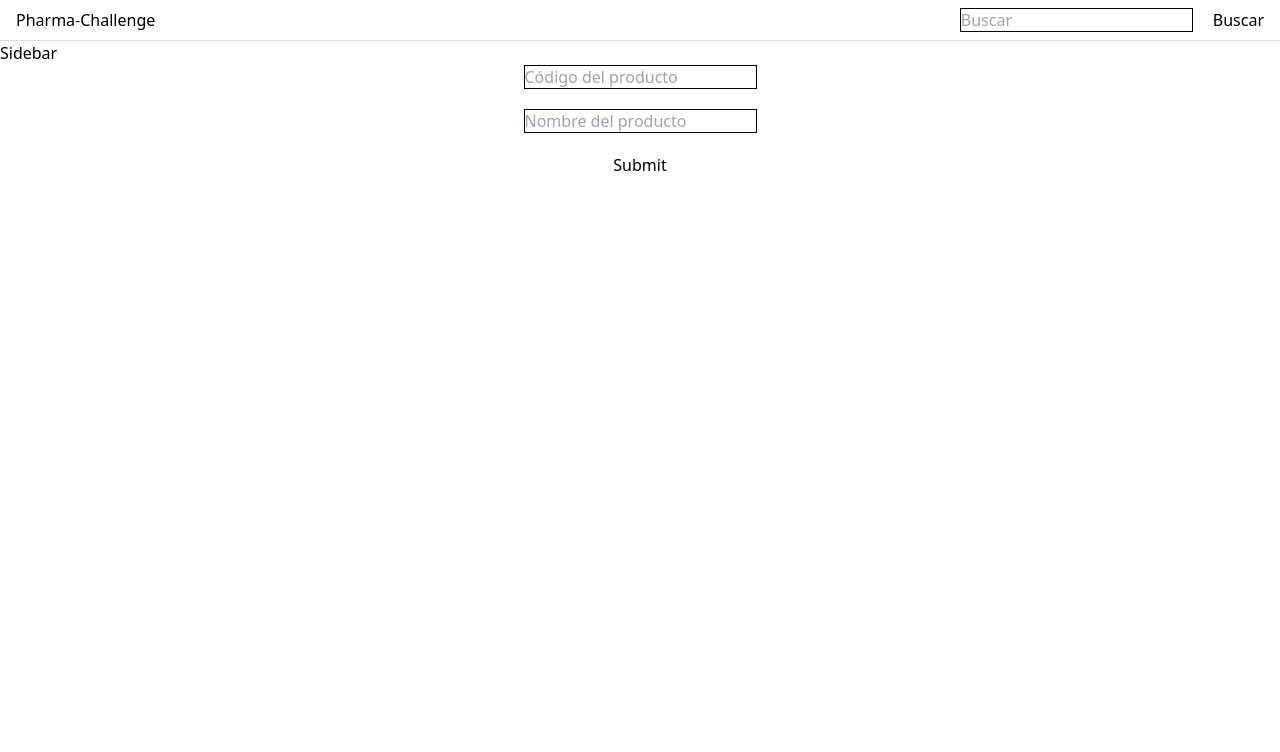
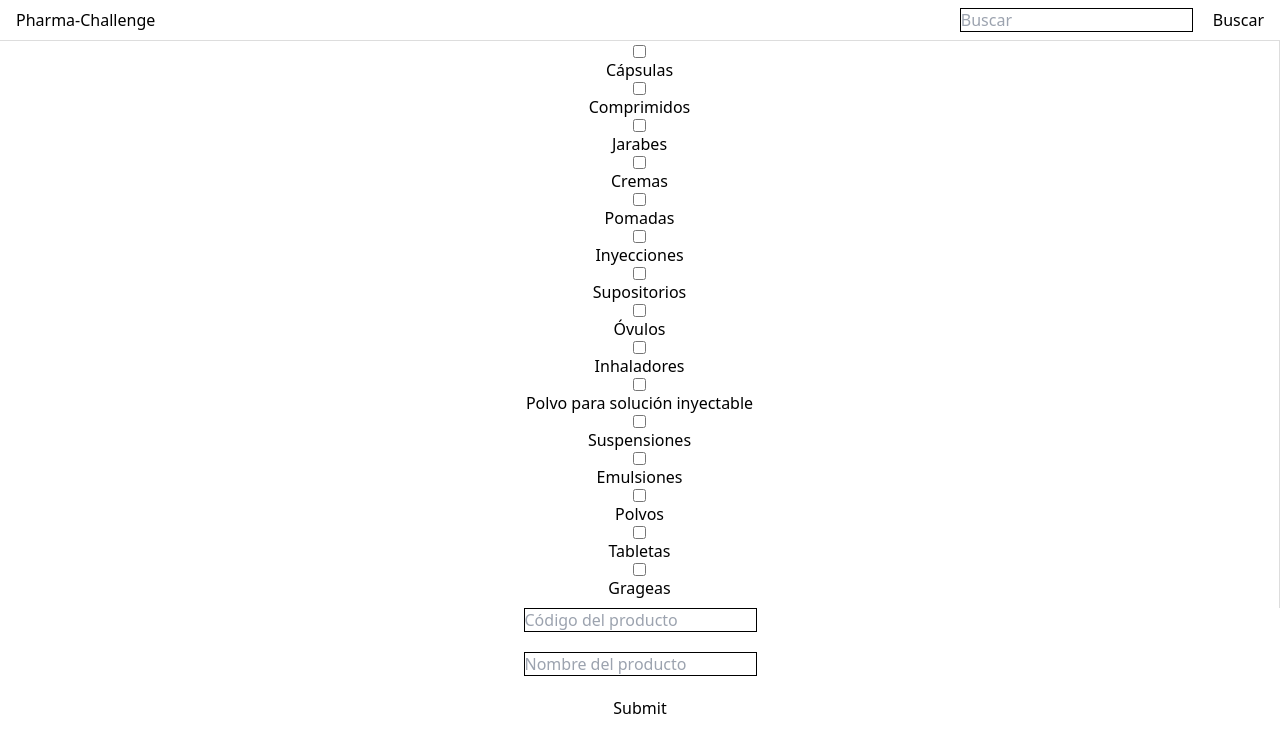
Before and after one commit to ikornzaft/pharma-challenge, a Next.js app: page /create in a window 1280 px wide. Shown: the top 752 px of the page. Built offline with nearby package versions, Linux system fonts and the light colour scheme; no server answers.

Commit message:
Feat: add formas-farmaceuticas filter

```diff
--- a/src/components/Navbar.tsx
+++ b/src/components/Navbar.tsx
@@ -1,6 +1,7 @@
 import React from 'react';
 import styled from 'styled-components';
 import { SearchForm } from './SearchForm';
+import Link from 'next/link';
 
 const Nav = styled.nav`
   background-color: #fff;
@@ -9,12 +10,14 @@ const Nav = styled.nav`
   display: flex;
   justify-content: space-between;
   align-items: center;
+  position: fixed;
+  width: 100%;
 `;
 
 export const Navbar = () => {
   return (
     <Nav>
-      <h1>Pharma-Challenge</h1>
+      <Link href="/">Pharma-Challenge</Link>
       <SearchForm />
     </Nav>
   );
--- a/src/components/Sidebar.tsx
+++ b/src/components/Sidebar.tsx
@@ -1,5 +1,63 @@
-import React from 'react';
+import { FiltersContext } from '@/context/filters';
+import React, { FC, useContext, useState } from 'react';
+import styled from 'styled-components';
+import { formaFarmaceutica } from '@/data/';
+import { Checkbox } from './common';
 
-export const Sidebar = () => {
-  return <div>Sidebar</div>;
+const SidebarWrapper = styled.div`
+  background-color: #fff;
+  border-right: 1px solid #ddd;
+  padding: 0.5rem 1rem;
+  display: flex;
+  justify-content: space-between;
+  align-items: center;
+  flex-direction: column;
+`;
+
+export const Sidebar: FC = () => {
+  const [selectedFormasFarmaceuticas, setSelectedFormasFarmaceuticas] =
+    useState<string[]>([]);
+  const { setFormasFilter } = useContext(FiltersContext);
+
+  const handleFormasFarmaceuticasChange = (
+    event: React.ChangeEvent,
+    forma: string
+  ) => {
+    const target = event.target as HTMLInputElement;
+    if (target.checked) {
+      const newSelection = [...selectedFormasFarmaceuticas, forma];
+      setSelectedFormasFarmaceuticas(newSelection);
+      setFormasFilter(newSelection);
+    } else {
+      const newSelection = selectedFormasFarmaceuticas.filter(
+        (selectedForma) => selectedForma !== forma
+      );
+      setSelectedFormasFarmaceuticas(newSelection);
+      setFormasFilter(newSelection);
+    }
+  };
+
+  return (
+    <SidebarWrapper>
+      {formaFarmaceutica.map((forma) => (
+        <div key={forma}>
+          <Checkbox
+            type="checkbox"
+            id={forma}
+            value={forma}
+            checked={selectedFormasFarmaceuticas.includes(forma)}
+            onChange={(event) => handleFormasFarmaceuticasChange(event, forma)}
+          />
+          <label htmlFor={forma}>{forma}</label>
+        </div>
+      ))}
+    </SidebarWrapper>
+  );
 };
+
+// codigo_filter: string;
+// nombre_filter: string;
+// forma_farmaceutica_filter: string[];
+// fabricante_filter: string[];
+// procedencia_filter: string[];
+// titular_filter: string[];
--- /dev/null
+++ b/src/components/common/Checkbox.tsx
@@ -0,0 +1,35 @@
+import React, { FC } from 'react';
+import styled from 'styled-components';
+
+interface Props {
+  onChange: React.ChangeEventHandler<HTMLInputElement>;
+  checked: boolean;
+  value: string;
+  [x: string]: any;
+}
+
+const Wrapper = styled.div`
+  display: flex;
+  justify-content: center;
+  align-items: center;
+`;
+
+const InputCheckbox = styled.input`
+  width: 100%;
+  height: 100%;
+  border: 1px solid #000;
+`;
+
+export const Checkbox: FC<Props> = ({ onChange, checked, value }) => {
+  return (
+    <Wrapper>
+      <InputCheckbox
+        type="checkbox"
+        id={value}
+        value={value}
+        onChange={onChange}
+        checked={checked}
+      />
+    </Wrapper>
+  );
+};
--- a/src/components/common/index.ts
+++ b/src/components/common/index.ts
@@ -1 +1,2 @@
 export * from './CustomInput';
+export * from './Checkbox';
--- a/src/context/filters/FiltersContext.tsx
+++ b/src/context/filters/FiltersContext.tsx
@@ -8,6 +8,7 @@ interface ContextProps {
   procedencia_filter: string[];
   titular_filter: string[];
   setNameFilter: (name: string) => void;
+  setFormasFilter: (formas: string[]) => void;
 }
 
 export const FiltersContext = createContext({} as ContextProps);
--- a/src/context/filters/FiltersProvider.tsx
+++ b/src/context/filters/FiltersProvider.tsx
@@ -29,6 +29,10 @@ export const FiltersProvider: FC<Props> = ({ children }) => {
 
   const setNameFilter = (name: string) => {
     dispatch({ type: '[FILTERS] SET NAME FILTER', payload: name });
+  };
+
+  const setFormasFilter = (formas: string[]) => {
+    dispatch({ type: '[FILTERS] SET FORMAS FILTER', payload: formas });
   };
 
   // const getAllItems = async () => {
@@ -94,7 +98,9 @@ export const FiltersProvider: FC<Props> = ({ children }) => {
   // };
 
   return (
-    <FiltersContext.Provider value={{ ...state, setNameFilter }}>
+    <FiltersContext.Provider
+      value={{ ...state, setNameFilter, setFormasFilter }}
+    >
       {children}
     </FiltersContext.Provider>
   );
--- a/src/context/filters/filtersReducer.ts
+++ b/src/context/filters/filtersReducer.ts
@@ -1,9 +1,14 @@
 import { FilterState } from './FiltersProvider';
 
-type FiltersActionType = {
-  type: '[FILTERS] SET NAME FILTER';
-  payload: string;
-};
+type FiltersActionType =
+  | {
+      type: '[FILTERS] SET NAME FILTER';
+      payload: string;
+    }
+  | {
+      type: '[FILTERS] SET FORMAS FILTER';
+      payload: string[];
+    };
 
 export const filtersReducer = (
   state: FilterState,
@@ -15,6 +20,11 @@ export const filtersReducer = (
         ...state,
         nombre_filter: action.payload,
       };
+    case '[FILTERS] SET FORMAS FILTER':
+      return {
+        ...state,
+        forma_farmaceutica_filter: action.payload,
+      };
     default:
       return state;
   }
--- /dev/null
+++ b/src/data/formaFarmaceutica.js
@@ -0,0 +1,18 @@
+export const formaFarmaceutica = [
+  'Gotas orales',
+  'Cápsulas',
+  'Comprimidos',
+  'Jarabes',
+  'Cremas',
+  'Pomadas',
+  'Inyecciones',
+  'Supositorios',
+  'Óvulos',
+  'Inhaladores',
+  'Polvo para solución inyectable',
+  'Suspensiones',
+  'Emulsiones',
+  'Polvos',
+  'Tabletas',
+  'Grageas',
+];
--- /dev/null
+++ b/src/data/index.js
@@ -0,0 +1 @@
+export * from './formaFarmaceutica';
```
Also changed, not shown: src/hooks/useFilterItems.ts (+8 -1 lines), tsconfig.json (+6 -1 lines).
